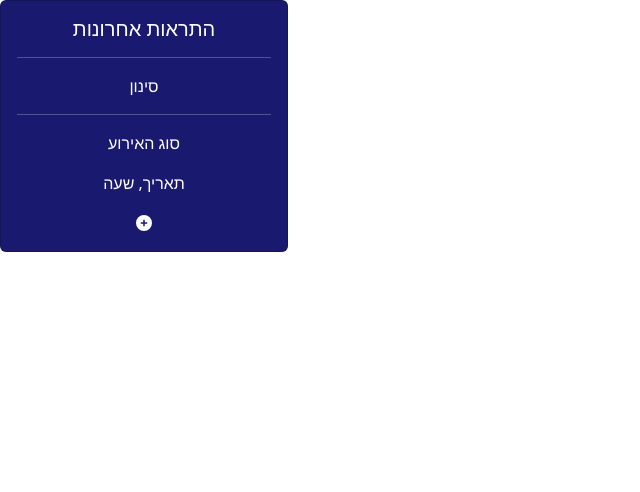
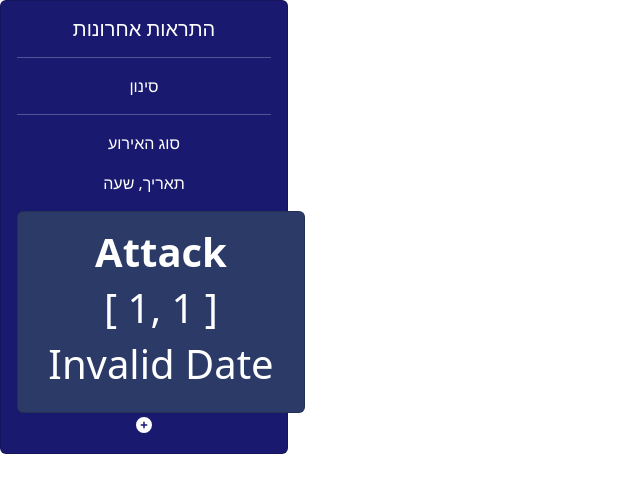
Before and after one commit to madorADI/project1, a Vue app in the folder frontend/: page / in a window 1280 px wide. Shown: the top 492 px of the page, without its empty margins (0-640 px from the left). Built offline with nearby package versions, Linux system fonts and the light colour scheme.

Commit message:
add (Alert.vue) added cart format and stub values for alert card

```diff
--- a/frontend/src/components/Alert.vue
+++ b/frontend/src/components/Alert.vue
@@ -0,0 +1,37 @@
+<template>
+  <div>
+    <div class="card latest-alerts" style="width: 18rem">
+      <div class="card-body">
+        <h5 class="card-title">
+            <h1 class="type"><strong>{{ alert.event_type }}</strong></h1>
+            <h1 class="location">{{ alert.coordinates }}</h1>
+            <h1 class="date">{{ currentTime }}</h1>
+        </h5>
+      </div>
+    </div>
+  </div>
+</template>
+
+<script>
+export default {
+  name: "Alert",
+  props: {
+    alert: Object,
+  },
+  computed: {
+    currentTime() {
+        console.log(typeof this.alert.time);
+        return new Date(this.alert.time).toLocaleDateString("en-US");
+    }
+  }
+};
+</script>
+
+<style scoped>
+.latest-alerts {
+  background-color: rgb(43, 58, 103);
+  width: 70%;
+  color: white;
+  text-align: center;
+}
+</style>
--- a/frontend/src/components/LatestAlerts.vue
+++ b/frontend/src/components/LatestAlerts.vue
@@ -23,15 +23,15 @@
 
 <script>
 import api from "../api/api.js";
-import Alert from "Alert.vue"
-
-
+import Alert from "./Alert.vue"
 export default {
   name: "LatestAlerts",
   components: { Alert },
   data() {
     return {
-      alerts: []
+      alerts: [{ event_type: "Attack",
+                time: "1678040638094",
+                coordinates: [1, 1]}]
     }
   },
 
```
